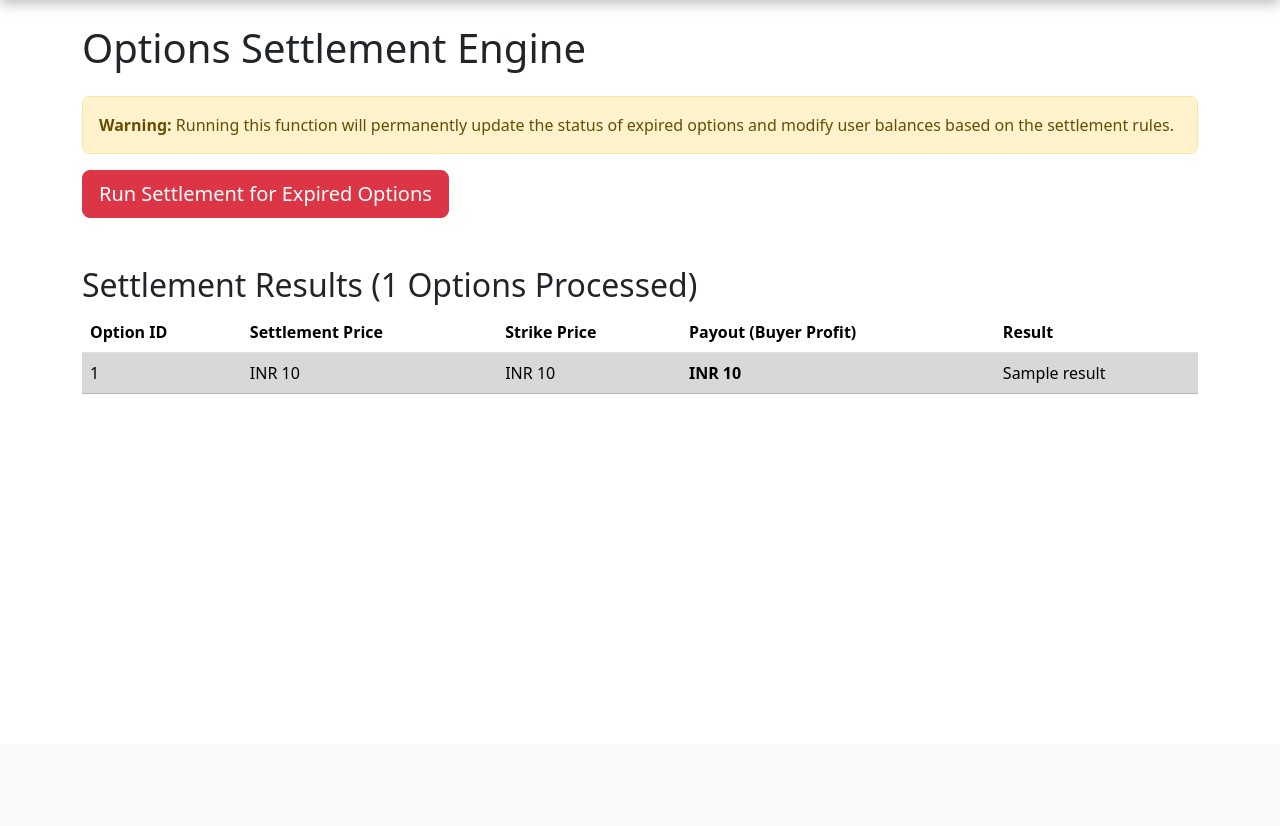
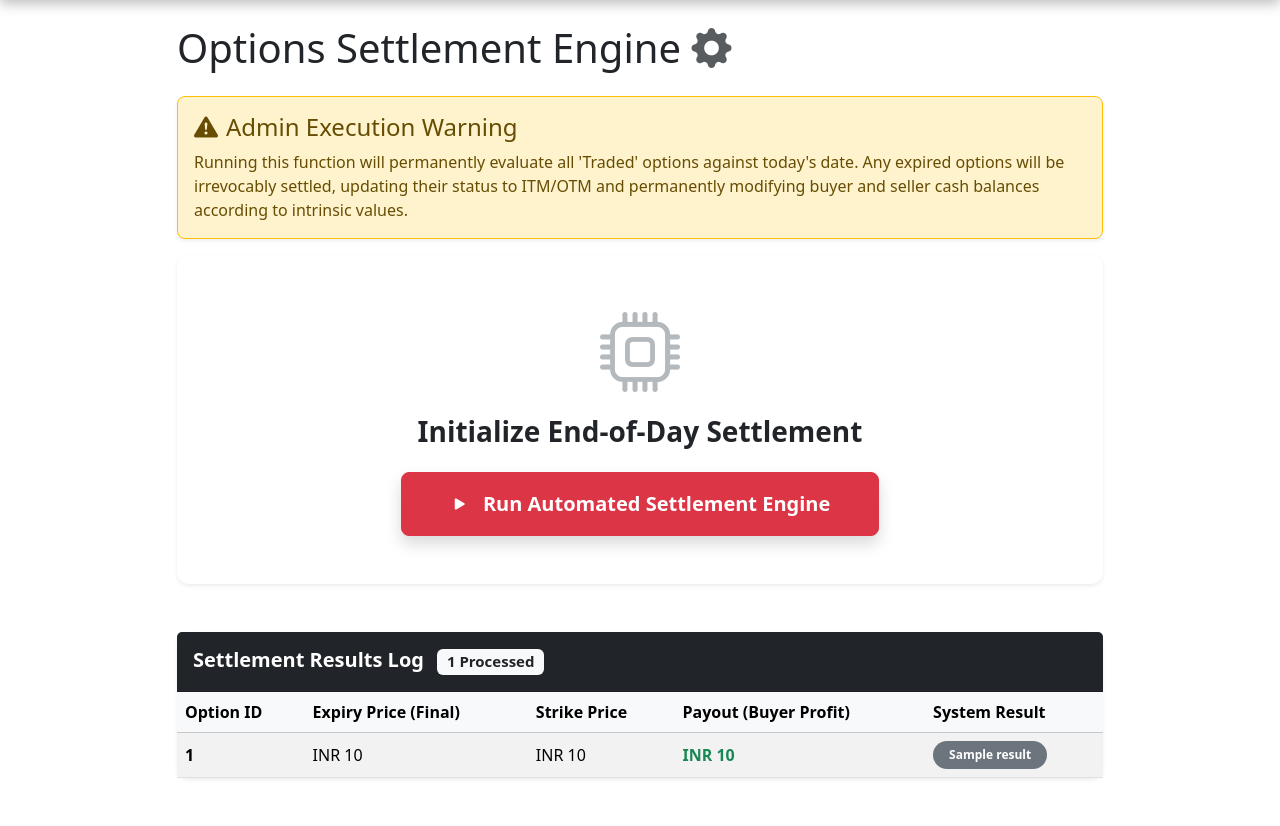
Before and after one commit to parthmistry903/land-options-trading, a Flask app: template templates/settlement.html in a window 1280 px wide. Shown: the part 56-882 px from the top of the page. Before the commit the page ends 450 px from the top, so only its background shows below. Run offline with Flask 3, Linux system fonts and the light colour scheme; the template is opened without the code that fills it: most values are stand-ins (such as "Sample title", 1, 10 or a date in 2020).

Commit message:
Enhance settlement page layout and warnings

```diff
--- a/templates/settlement.html
+++ b/templates/settlement.html
@@ -1,42 +1,61 @@
 {% extends "base.html" %}
 {% block title %}Settlement Engine{% endblock %}
 {% block content %}
-<h1 class="mb-4">Options Settlement Engine</h1>
-
-<div class="alert alert-warning" role="alert">
-    <strong>Warning:</strong> Running this function will permanently update the status of expired options and modify
-    user balances based on the settlement rules.
+<div class="row justify-content-center">
+    <div class="col-12 col-lg-10">
+        <h1 class="mb-4">Options Settlement Engine <i class="bi bi-gear-fill text-muted"></i></h1>
+        <div class="alert alert-warning border-warning shadow-sm" role="alert">
+            <h4 class="alert-heading"><i class="bi bi-exclamation-triangle-fill me-2"></i>Admin Execution Warning</h4>
+            <p class="mb-0">Running this function will permanently evaluate all 'Traded' options against today's date. Any expired options will be irrevocably settled, updating their status to ITM/OTM and permanently modifying buyer and seller cash balances according to intrinsic values.</p>
         </div>
-
+        <div class="card shadow-sm border-0 mb-5">
+            <div class="card-body p-4 p-md-5 text-center">
+                <i class="bi bi-cpu display-1 text-secondary mb-3 d-block opacity-50"></i>
+                <h3 class="fw-bold mb-4">Initialize End-of-Day Settlement</h3>
                 <form method="POST" action="{{ url_for('settle_options') }}">
-    <button type="submit" class="btn btn-danger btn-lg mb-4">Run Settlement for Expired Options</button>
+                    <button type="submit" class="btn btn-danger btn-lg px-5 py-3 fw-bold shadow">
+                        <i class="bi bi-play-fill me-2"></i> Run Automated Settlement Engine
+                    </button>
                 </form>
-
+            </div>
+        </div>
         {% if results %}
-<h2 class="mt-4">Settlement Results ({{ results | length }} Options Processed)</h2>
-<div class="table-responsive">
-    <table class="table table-striped table-hover">
-        <thead>
+        <div class="card shadow-sm border-0">
+            <div class="card-header bg-dark text-white py-3">
+                <h5 class="mb-0 fw-bold">Settlement Results Log <span class="badge bg-light text-dark ms-2">{{ results | length }} Processed</span></h5>
+            </div>
+            <div class="table-responsive text-nowrap m-0">
+                <table class="table table-striped table-hover mb-0">
+                    <thead class="table-light">
                         <tr>
                             <th>Option ID</th>
-                <th>Settlement Price</th>
+                            <th>Expiry Price (Final)</th>
                             <th>Strike Price</th>
                             <th>Payout (Buyer Profit)</th>
-                <th>Result</th>
+                            <th>System Result</th>
                         </tr>
                     </thead>
                     <tbody>
                         {% for result in results %}
-            <tr class="table-{% if result.payout > 0 %}success{% else %}secondary{% endif %}">
-                <td>{{ result.option_id }}</td>
-                <td>{{ result.settlement_price | inr }}</td>
-                <td>{{ result.strike | inr }}</td>
-                <td><strong>{{ result.payout | inr }}</strong></td>
-                <td>{{ result.result }}</td>
+                        <tr class="{% if result.payout > 0 %}table-success{% endif %}">
+                            <td class="align-middle fw-bold">{{ result.option_id }}</td>
+                            <td class="align-middle">{{ result.settlement_price | inr }}</td>
+                            <td class="align-middle">{{ result.strike | inr }}</td>
+                            <td class="align-middle text-success fw-bold">
+                                {% if result.payout > 0 %}+{{ result.payout | inr }}{% else %}{{ result.payout | inr }}{% endif %}
+                            </td>
+                            <td class="align-middle">
+                                <span class="badge bg-{% if result.payout > 0 %}success{% else %}secondary{% endif %} px-3 py-2 rounded-pill">
+                                    {{ result.result }}
+                                </span>
+                            </td>
                         </tr>
                         {% endfor %}
                     </tbody>
                 </table>
             </div>
+        </div>
         {% endif %}
+    </div>
+</div>
 {% endblock %}
```
Lines whose indentation alone changed are shown as unchanged.
